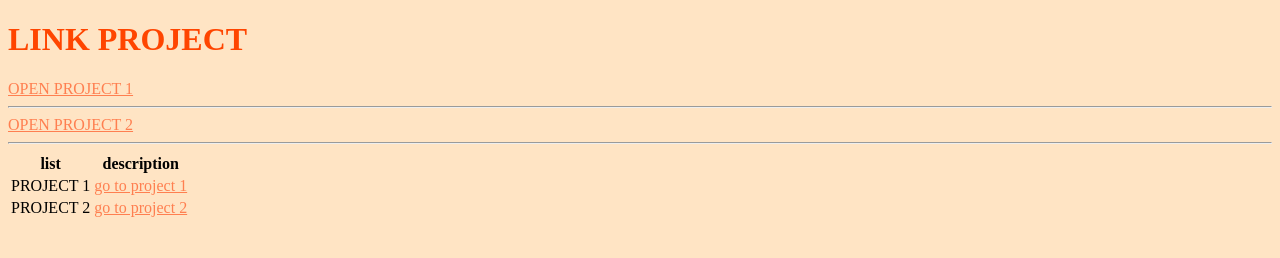
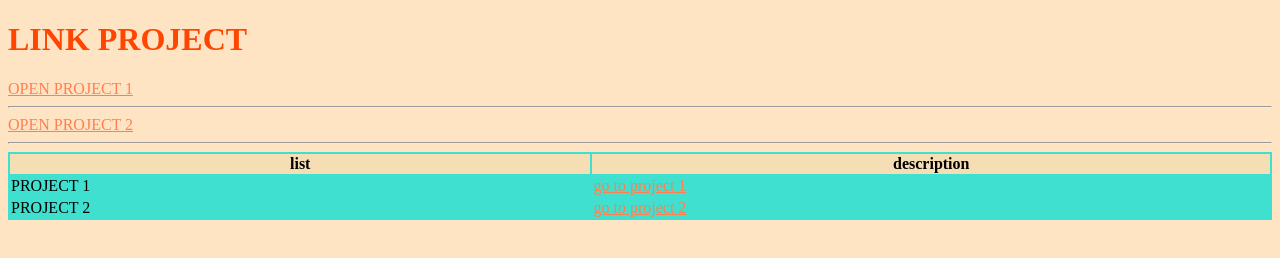
Before and after one commit to silbarb/cubicproject, a plain HTML site: page index.html in a window 1280 px wide. Drawn offline with Linux system fonts and the light colour scheme.

Commit message:
updating another file

```diff
--- a/style3.css
+++ b/style3.css
@@ -14,3 +14,24 @@ a{
 a:hover {
     color: aqua;
 }
+
+table{
+    background-color: turquoise;
+    width: 100%;
+}
+
+thead{
+    width: 150%;
+    background-color: wheat;
+    border-color: black;
+    border-width: 100%;
+}
+
+tbody{
+    border-bottom-width: 150px;
+    border-bottom-color: red;
+}
+
+#division1{
+    border-color: black;
+}
```
